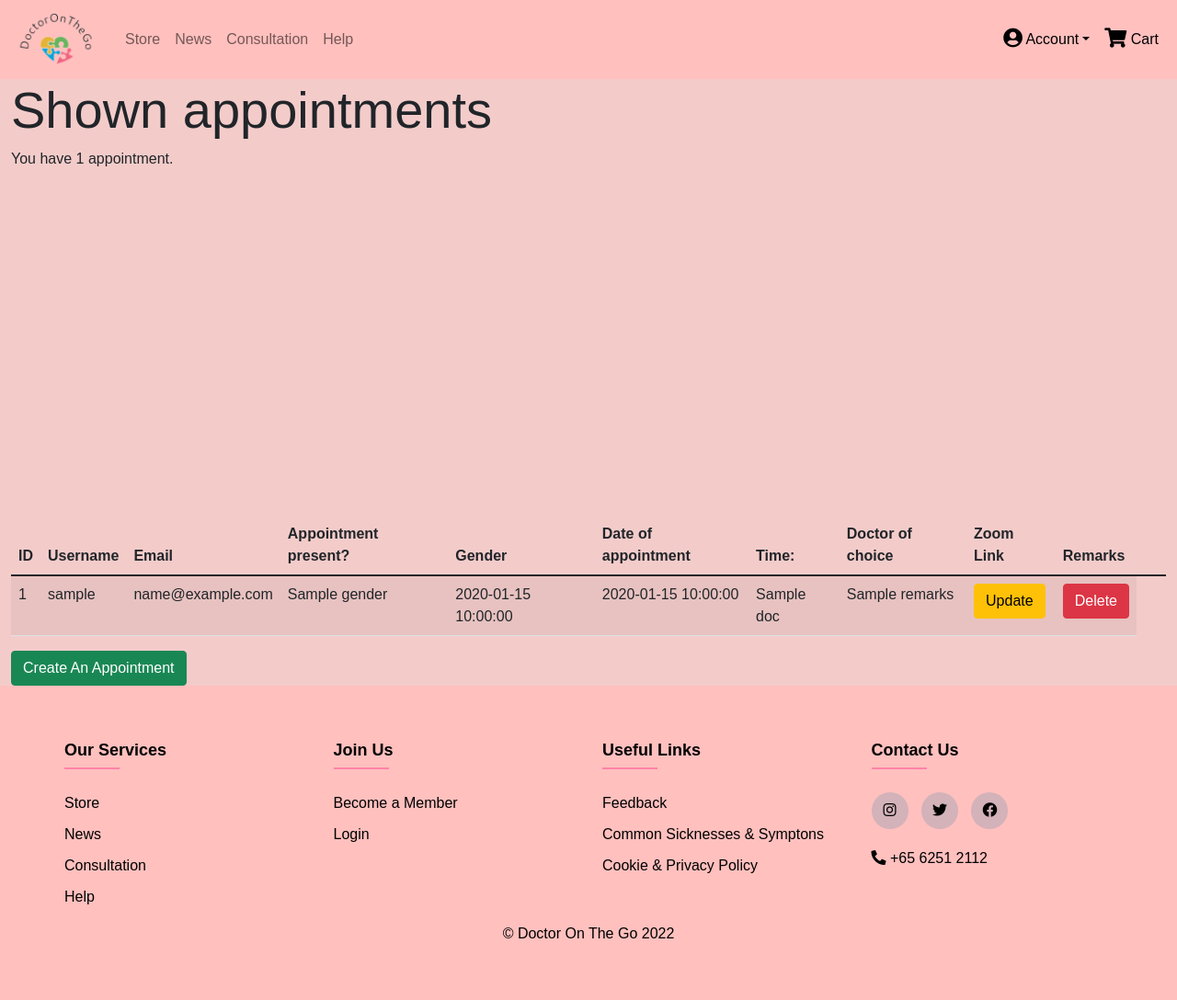
After one commit to JoshuaKee001/appsec, a Flask app: template appsec/templates/user/guest/xuzhi/retrieveConsultationAd.html in a window 1280 px wide. The commit adds this page. Shown: the whole page at 92% size. Run offline with Flask 2, Linux system fonts and the light colour scheme; the template is opened without the code that fills it: most values are stand-ins (such as "Sample title", 1, 10 or a date in 2020); some libraries are stand-ins or nearby versions.

Commit message:
Add files via upload

```diff
--- /dev/null
+++ b/appsec/templates/user/guest/xuzhi/retrieveConsultationAd.html
@@ -0,0 +1,131 @@
+{% if staffsession %}
+{% extends "admin_base.html" %}
+{% elif usersession %}
+{% extends "user_base.html" %}
+{% else %}
+{% extends "default_base.html" %}
+{% endif %}
+{% block title %}All Consultations | DoctorOnTheGo{% endblock %}
+
+{% block content %}
+<style>
+  .centralisation {
+
+
+  }
+</style>
+<h1 class="display-4"> Shown appointments </h1>
+<div class="centralisation" style="height:50vh;">
+
+  <div>
+    {% if count == 0 %}
+    <p>You Have no appointments.</p>
+    {% elif count == 1 %}
+    <p>You have 1 appointment.</p>
+    {% else %}
+    <p>You have {{ count }} appointments.</p>
+    {% endif %}
+  </div>
+  </div>
+  <div class="table-responsive">
+    <table class="table table-striped">
+      <thead>
+        <tr>
+
+          <th> ID </th>
+          <th>Username</th>
+          <th>Email</th>
+          <th>Appointment present?</th>
+          <th>Gender</th>
+          <th>Date of appointment</th>
+          <th>Time: </th>
+          <th>Doctor of choice</th>
+          <th>Zoom Link</th>
+          <th>Remarks</th>
+          <th></th>
+          <th></th>
+        </tr>
+      </thead>
+      <tbody>
+
+        <tr>
+          {% for consult in consultation %}
+          <td> {{ consult.id }}</td>
+          <td>{{ consult.username }}</td>
+          <td>{{ consult.email }}</td>
+          {% if consult.consultstate == True %}
+          <td>Yes</td>
+
+          {% elif consult.consultstate == False %}
+          <td>No </td>
+          {% endif %}
+
+          <td>{{ consult.gender }}</td>
+          <td>{{ consult.date_joined }}</td>
+          <td>{{ consult.time }}</td>
+          <td>{{ consult.doc }}</td>
+          <td>{{ consult.remarks }}</td>
+
+          {% endfor %}
+
+          <td><a href="" class="btn btn-warning">Update</a></td>
+          <td>
+
+
+            <!-- The Modal -->
+
+
+
+
+
+             <form action="delete_consultation " method="POST">
+                <input type="hidden" name="csrf_token" value="{{ csrf_token() }}"/>
+              <!--<input type="submit" value="Delete" class="btn btn-danger" onclick="return confirm('Are you sure you want to delete {{consultation.username}}?');">-->
+              <!-- Button to Open the Modal -->
+              <button type="button" class="btn btn-danger" data-bs-toggle="modal"
+                data-bs-target="#myModal_{{consultation.id}}">
+                Delete
+              </button>
+              <div class="modal" id="myModal_{{consultation.id}}">
+                <div class="modal-dialog">
+                  <div class="modal-content">
+
+                    <!-- Modal Header -->
+                    <div class="modal-header">
+                      <h4 class="modal-title">Delete Confirmation</h4>
+                      <button type="button" class="btn-close" data-bs-dismiss="modal"></button>
+                    </div>
+
+                    <!-- Modal body -->
+                    <div class="modal-body">
+                      Are you sure you want to delete {{consultation.username}}
+                    </div>
+
+                    <!-- Modal footer -->
+                    <div class="modal-footer">
+                      <input type="submit" value="Delete" class="btn btn-danger">
+
+                      <button type="button" class="btn btn-secondary" data-bs-dismiss="modal">Cancel</button>
+
+                    </div>
+
+
+                  </div>
+                </div>
+              </div>
+            </form>
+
+          </td>
+        </tr>
+
+
+
+
+      </tbody>
+    </table>
+  </div>
+  <div class="row">
+    <div class="col"> <a class="btn btn-success" href="/createConsultation">Create An Appointment</a> </div>
+  </div>
+    {% endblock %}
+</div>
```
Also changed, not shown: appsec/templates/user/guest/xuzhi/retrieveConsultation.html (+12 -1 lines).
